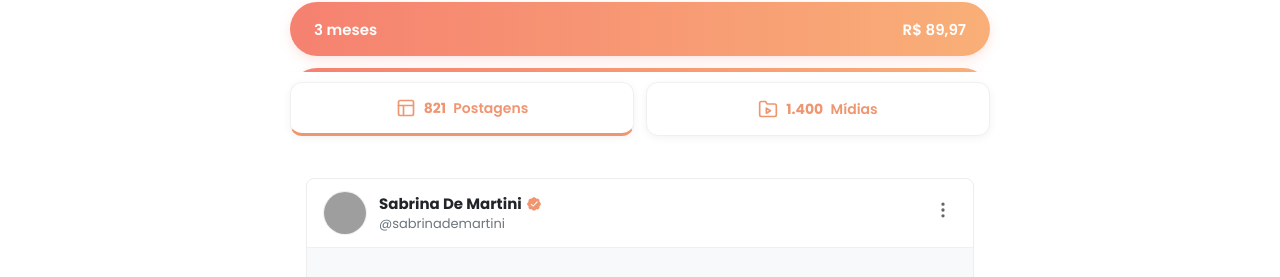
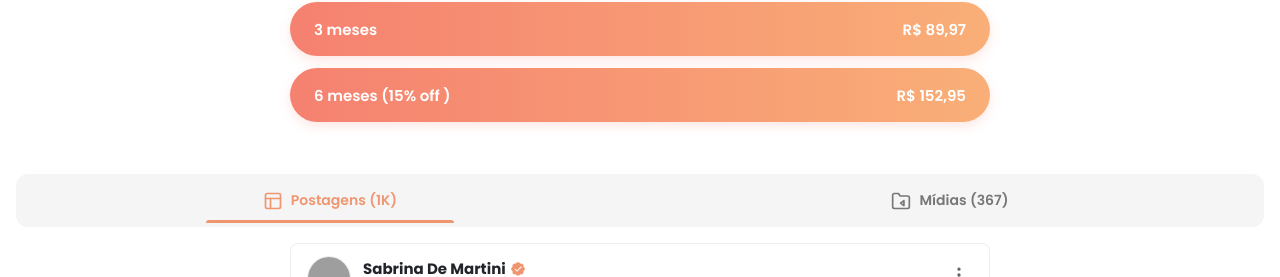
Before and after one commit to brunowinss/privacy, a React (Vite) app: page / in a window 1280 px wide. Shown: the part 644-921 px from the top of the page. Built offline with nearby package versions, Linux system fonts and the light colour scheme; grey boxes are pictures that could not be loaded.

Commit message:
style: media section pixel-perfect match

```diff
--- a/src/App.css
+++ b/src/App.css
@@ -14,72 +14,69 @@ main {
 .feed-container {
   max-width: var(--container-width);
   margin: 0 auto;
-  padding: 20px 16px;
 }
 
-.bottom-tabs-container {
-  position: fixed;
-  bottom: 0;
-  left: 0;
-  width: 100%;
-  background-color: white;
-  z-index: 1000;
-  padding: 10px 16px 20px;
+.tab-navigation {
+  display: flex;
+  background-color: #f5f5f5;
+  margin: 16px;
+  border-radius: 12px;
+  padding: 4px;
 }
 
-.bottom-tabs {
-  max-width: var(--container-width);
-  margin: 0 auto;
-  display: flex;
-  gap: 12px;
-}
-
-.bottom-tab {
+.tab-item {
   flex: 1;
-  height: 54px;
-  background-color: white;
-  border-radius: 12px;
-  border: 1px solid #f0f0f0;
   display: flex;
   align-items: center;
   justify-content: center;
   gap: 8px;
+  padding: 12px 0;
   font-size: 14px;
-  color: #ef9671;
   font-weight: 600;
-  box-shadow: 0 2px 8px rgba(0, 0, 0, 0.05);
+  color: #777;
+  cursor: pointer;
+  transition: all 0.2s;
+  position: relative;
 }
 
-.bottom-tab.active {
-  border-bottom: 3px solid #ef9671;
-}
-
-.bottom-tab svg {
+.tab-item.active {
   color: #ef9671;
 }
 
-.tab-num {
-  font-weight: 700;
-  margin-right: 4px;
+.tab-item.active::after {
+  content: '';
+  position: absolute;
+  bottom: 0;
+  left: 50%;
+  transform: translateX(-50%);
+  width: 40%;
+  height: 3px;
+  background-color: #ef9671;
+  border-radius: 3px 3px 0 0;
 }
 
-.cookie-container {
-  position: fixed;
-  bottom: 80px;
-  /* Above the tabs */
-  left: 0;
-  width: 100%;
-  background-color: white;
-  padding: 16px 24px;
+.filter-capsules {
   display: flex;
-  align-items: center;
-  justify-content: space-between;
-  gap: 20px;
-  z-index: 1001;
+  gap: 8px;
+  padding: 0 16px 16px;
+  overflow-x: auto;
+}
+
+.filter-btn {
+  padding: 6px 16px;
+  border-radius: 20px;
   font-size: 13px;
-  color: var(--text-dark);
-  box-shadow: 0 -4px 10px rgba(0, 0, 0, 0.05);
+  font-weight: 600;
+  color: #777;
+  background: transparent;
+  white-space: nowrap;
 }
+
+.filter-btn.active {
+  background-color: #fef0e8;
+  color: #ef9671;
+}
+
 
 .cookie-description {
   flex: 1;
--- a/src/App.jsx
+++ b/src/App.jsx
@@ -3,13 +3,15 @@ import Header from './components/Header';
 import ProfileHeader from './components/ProfileHeader';
 import SubscriptionPlans from './components/SubscriptionPlans';
 import PostCard from './components/PostCard';
+import MediaGrid from './components/MediaGrid';
 import AdminPanel from './components/AdminPanel';
 import { useSiteData } from './hooks/useSiteData';
 import './App.css';
 
 function App() {
   const { siteData, updateField, updateStats, resetData, isAdmin, login, logout } = useSiteData();
-  const [activeTab, setActiveTab] = useState('posts');
+  const [activeTab, setActiveTab] = useState('posts'); // 'posts' or 'media'
+  const [activeFilter, setActiveFilter] = useState('all'); // 'all', 'photos', 'videos'
   const [clickCount, setClickCount] = useState(0);
 
   const handleLogoClick = () => {
@@ -34,32 +36,37 @@ function App() {
           <ProfileHeader data={siteData} />
           <SubscriptionPlans data={siteData} />
 
+          <div className="tab-navigation">
+            <div className={`tab-item ${activeTab === 'posts' ? 'active' : ''}`} onClick={() => setActiveTab('posts')}>
+              <svg width="20" height="20" viewBox="0 0 24 24" fill="none" stroke="currentColor" strokeWidth="2" strokeLinecap="round" strokeLinejoin="round"><rect x="3" y="3" width="18" height="18" rx="2" ry="2"></rect><line x1="3" y1="9" x2="21" y2="9"></line><line x1="9" y1="21" x2="9" y2="9"></line></svg>
+              <span>Postagens ({siteData.stats.posts})</span>
+            </div>
+            <div className={`tab-item ${activeTab === 'media' ? 'active' : ''}`} onClick={() => setActiveTab('media')}>
+              <svg width="20" height="20" viewBox="0 0 24 24" fill="none" stroke="currentColor" strokeWidth="2" strokeLinecap="round" strokeLinejoin="round"><path d="M22 19a2 2 0 0 1-2 2H4a2 2 0 0 1-2-2V5a2 2 0 0 1 2-2h5l2 3h9a2 2 0 0 1 2 2z"></path><path d="M15.5 11.5l-4 3 4 3z"></path></svg>
+              <span>Mídias ({siteData.stats.media})</span>
+            </div>
+          </div>
+
+          {activeTab === 'media' && (
+            <div className="filter-capsules">
+              <button className={`filter-btn ${activeFilter === 'all' ? 'active' : ''}`} onClick={() => setActiveFilter('all')}>Todos</button>
+              <button className={`filter-btn ${activeFilter === 'photos' ? 'active' : ''}`} onClick={() => setActiveFilter('photos')}>Fotos</button>
+              <button className={`filter-btn ${activeFilter === 'videos' ? 'active' : ''}`} onClick={() => setActiveFilter('videos')}>Vídeos</button>
+            </div>
+          )}
+
           <div className="feed-container">
-            {siteData.posts.map(post => (
-              <PostCard key={post.id} data={siteData} post={post} />
-            ))}
+            {activeTab === 'posts' ? (
+              siteData.posts.map(post => (
+                <PostCard key={post.id} data={siteData} post={post} />
+              ))
+            ) : (
+              <MediaGrid posts={siteData.posts} />
+            )}
           </div>
         </div>
       </main>
 
-      <div className="bottom-tabs-container">
-        <div className="bottom-tabs">
-          <button
-            className={`bottom-tab ${activeTab === 'posts' ? 'active' : ''}`}
-            onClick={() => setActiveTab('posts')}
-          >
-            <svg width="20" height="20" viewBox="0 0 24 24" fill="none" stroke="currentColor" strokeWidth="2" strokeLinecap="round" strokeLinejoin="round"><rect x="3" y="3" width="18" height="18" rx="2" ry="2"></rect><line x1="3" y1="9" x2="21" y2="9"></line><line x1="9" y1="21" x2="9" y2="9"></line></svg>
-            <span className="tab-text"><span className="tab-num">{siteData.postsCount}</span> Postagens</span>
-          </button>
-          <button
-            className={`bottom-tab ${activeTab === 'media' ? 'active' : ''}`}
-            onClick={() => setActiveTab('media')}
-          >
-            <svg width="20" height="20" viewBox="0 0 24 24" fill="none" stroke="currentColor" strokeWidth="2" strokeLinecap="round" strokeLinejoin="round"><path d="M22 19a2 2 0 0 1-2 2H4a2 2 0 0 1-2-2V5a2 2 0 0 1 2-2h5l2 3h9a2 2 0 0 1 2 2z"></path><polygon points="10 11 15 14 10 17 10 11"></polygon></svg>
-            <span className="tab-text"><span className="tab-num">{siteData.mediaCount}</span> Mídias</span>
-          </button>
-        </div>
-      </div>
 
 
       <AdminPanel
--- /dev/null
+++ b/src/components/MediaGrid.css
@@ -0,0 +1,81 @@
+.media-grid {
+    display: grid;
+    grid-template-columns: repeat(3, 1fr);
+    gap: 1px;
+    background-color: #f0f0f0;
+    width: 100%;
+}
+
+.media-item {
+    position: relative;
+    width: 100%;
+    background-color: #f9f7f2;
+    /* Marfim background */
+}
+
+.media-ratio-box {
+    padding-top: 100%;
+    /* 1:1 Aspect Ratio */
+    position: relative;
+    overflow: hidden;
+}
+
+.media-content-wrapper {
+    position: absolute;
+    top: 0;
+    left: 0;
+    width: 100%;
+    height: 100%;
+}
+
+.media-content-wrapper img {
+    width: 100%;
+    height: 100%;
+    object-fit: cover;
+    display: block;
+}
+
+.media-content-wrapper img.blurred {
+    filter: blur(20px);
+    transform: scale(1.1);
+    /* Prevent white edges from blur */
+}
+
+.media-placeholder {
+    width: 100%;
+    height: 100%;
+    background-color: #f9f7f2;
+}
+
+.media-lock-overlay {
+    position: absolute;
+    top: 0;
+    left: 0;
+    width: 100%;
+    height: 100%;
+    display: flex;
+    align-items: center;
+    justify-content: center;
+    color: #fff;
+    pointer-events: none;
+}
+
+.media-lock-overlay svg {
+    width: 32px;
+    height: 32px;
+    opacity: 0.9;
+    filter: drop-shadow(0 0 10px rgba(0, 0, 0, 0.3));
+}
+
+/* Watermark effect placeholder */
+.media-item::after {
+    content: 'P';
+    position: absolute;
+    top: 50%;
+    left: 50%;
+    transform: translate(-50%, -50%);
+    font-size: 40px;
+    font-weight: 900;
+    color: rgba(0, 0, 0, 0.03);
+    pointer-events: none;
+}
--- /dev/null
+++ b/src/components/MediaGrid.jsx
@@ -0,0 +1,38 @@
+import React from 'react';
+import './MediaGrid.css';
+
+const MediaGrid = ({ posts }) => {
+    return (
+        <div className="media-grid">
+            {posts.map(post => (
+                <div key={post.id} className="media-item">
+                    <div className="media-ratio-box">
+                        <div className="media-content-wrapper">
+                            {post.imageUrl ? (
+                                <img
+                                    src={post.imageUrl}
+                                    alt=""
+                                    className={post.locked ? 'blurred' : ''}
+                                />
+                            ) : (
+                                <div className="media-placeholder" />
+                            )}
+
+                            {post.locked && (
+                                <div className="media-lock-overlay">
+                                    <svg viewBox="0 0 24 24" fill="none" xmlns="http://www.w3.org/2000/svg">
+                                        <path d="M12 17V12" stroke="currentColor" strokeWidth="1.5" strokeLinecap="round" strokeLinejoin="round" />
+                                        <path d="M7.5 10H16.5C18.1569 10 19.5 11.3431 19.5 13V18C19.5 19.6569 18.1569 21 16.5 21H7.5C5.84315 21 4.5 19.6569 4.5 18V13C4.5 11.3431 5.84315 10 7.5 10Z" stroke="currentColor" strokeWidth="1.5" strokeLinecap="round" strokeLinejoin="round" />
+                                        <path d="M7.5 10V7C7.5 4.51472 9.51472 2.5 12 2.5V2.5C14.4853 2.5 16.5 4.51472 16.5 7V10" stroke="currentColor" strokeWidth="1.5" strokeLinecap="round" strokeLinejoin="round" />
+                                    </svg>
+                                </div>
+                            )}
+                        </div>
+                    </div>
+                </div>
+            ))}
+        </div>
+    );
+};
+
+export default MediaGrid;
```
